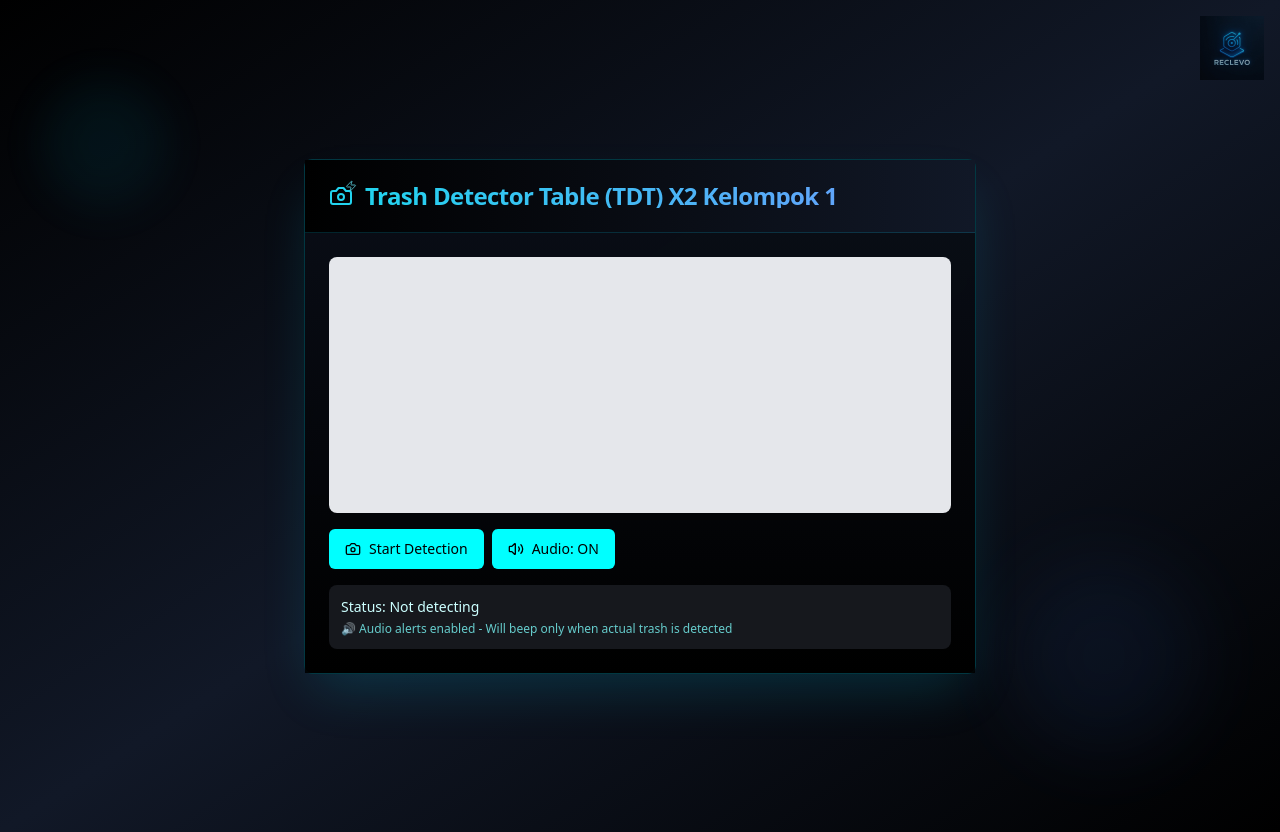
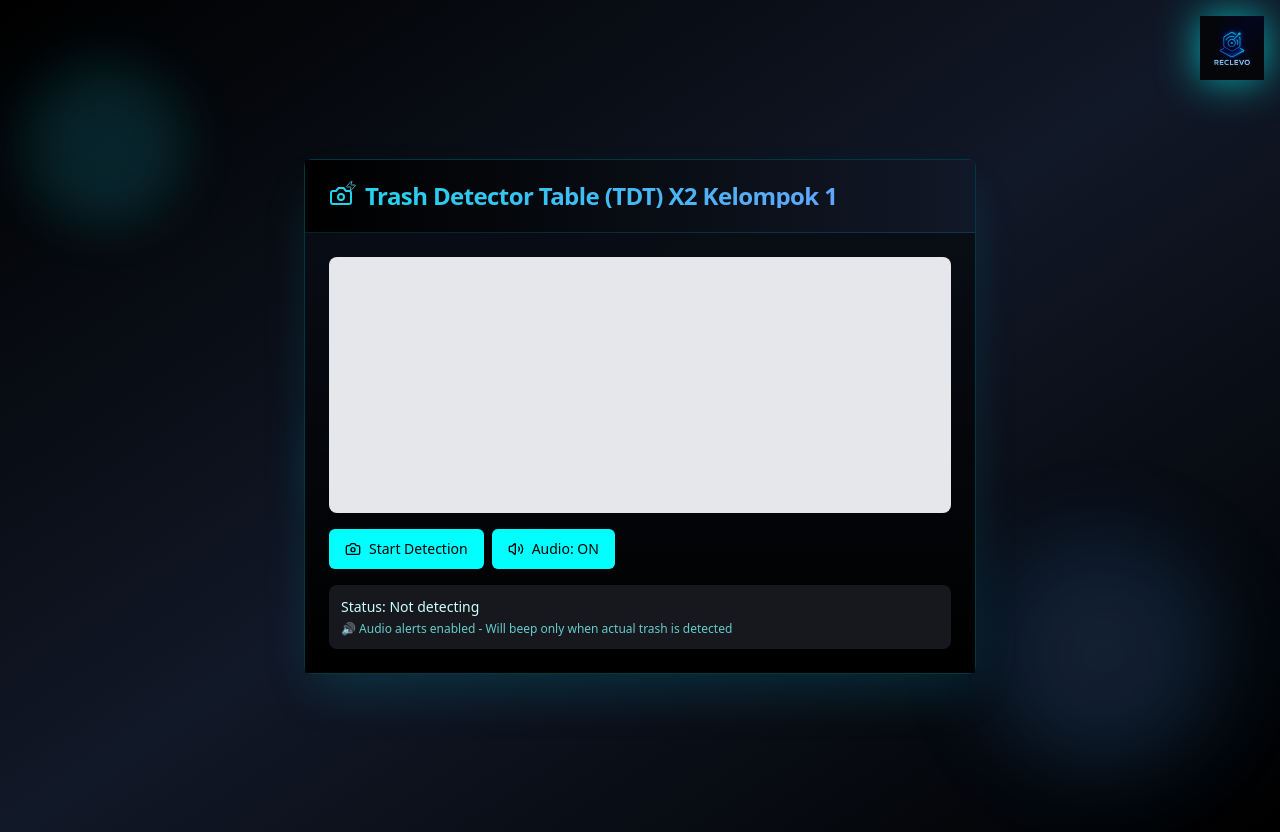
Before and after one commit to womiekom/Trash-Detector-Table-ReclevoX2, a React (Vite) app: page / in a window 1280 px wide. Built offline with nearby package versions, Linux system fonts and the light colour scheme.

Commit message:
Fix: Transparent logo and brighter neon lights
Made the logo background transparent and increased neon light brightness for better visual integration with the website's theme.

```diff
--- a/src/index.css
+++ b/src/index.css
@@ -97,19 +97,28 @@
   }
 }
 
-/* Custom Reclevo animations and effects */
+/* Enhanced Reclevo animations and effects with brighter neon */
 @keyframes neon-glow {
   0%, 100% {
-    text-shadow: 0 0 5px #00ffff, 0 0 10px #00ffff, 0 0 15px #00ffff;
+    text-shadow: 0 0 8px #00ffff, 0 0 16px #00ffff, 0 0 24px #00ffff, 0 0 32px #00ffff;
   }
   50% {
-    text-shadow: 0 0 10px #00ffff, 0 0 20px #00ffff, 0 0 30px #00ffff;
+    text-shadow: 0 0 16px #00ffff, 0 0 32px #00ffff, 0 0 48px #00ffff, 0 0 64px #00ffff;
   }
 }
 
 @keyframes float {
   0%, 100% { transform: translateY(0px); }
   50% { transform: translateY(-10px); }
+}
+
+@keyframes bright-pulse {
+  0%, 100% {
+    box-shadow: 0 0 20px rgba(0, 255, 255, 0.4), inset 0 0 20px rgba(0, 255, 255, 0.1);
+  }
+  50% {
+    box-shadow: 0 0 40px rgba(0, 255, 255, 0.8), inset 0 0 40px rgba(0, 255, 255, 0.2);
+  }
 }
 
 .neon-text {
@@ -119,3 +128,7 @@
 .float-animation {
   animation: float 3s ease-in-out infinite;
 }
+
+.bright-neon-border {
+  animation: bright-pulse 2s ease-in-out infinite;
+}
--- a/src/pages/Index.tsx
+++ b/src/pages/Index.tsx
@@ -4,20 +4,24 @@ import TrashDetector from "@/components/TrashDetector";
 const Index = () => {
   return (
     <div className="min-h-screen bg-gradient-to-br from-black via-gray-900 to-black p-4 relative">
-      {/* Logo in top right corner */}
+      {/* Logo in top right corner with better integration */}
       <div className="absolute top-4 right-4 z-10">
         <img
           src="/lovable-uploads/45faf74a-d40a-4dcf-a8d6-17e44d19dd39.png"
           alt="Reclevo Logo"
-          className="w-16 h-16 object-contain animate-pulse"
+          className="w-16 h-16 object-contain animate-pulse drop-shadow-[0_0_15px_rgba(0,255,255,0.8)] mix-blend-screen brightness-110 contrast-125"
+          style={{
+            filter: 'brightness(1.2) contrast(1.3) drop-shadow(0 0 20px rgba(0, 255, 255, 0.9))'
+          }}
         />
       </div>
 
-      {/* Animated background elements */}
+      {/* Enhanced animated background elements with brighter neon */}
       <div className="absolute inset-0 overflow-hidden pointer-events-none">
-        <div className="absolute top-20 left-10 w-32 h-32 bg-cyan-500/10 rounded-full blur-xl animate-pulse"></div>
-        <div className="absolute bottom-20 right-20 w-48 h-48 bg-blue-500/10 rounded-full blur-2xl animate-pulse delay-1000"></div>
-        <div className="absolute top-1/2 left-1/4 w-24 h-24 bg-cyan-400/5 rounded-full blur-lg animate-pulse delay-500"></div>
+        <div className="absolute top-20 left-10 w-32 h-32 bg-cyan-400/20 rounded-full blur-xl animate-pulse shadow-[0_0_50px_rgba(0,255,255,0.4)]"></div>
+        <div className="absolute bottom-20 right-20 w-48 h-48 bg-blue-400/20 rounded-full blur-2xl animate-pulse delay-1000 shadow-[0_0_80px_rgba(0,150,255,0.4)]"></div>
+        <div className="absolute top-1/2 left-1/4 w-24 h-24 bg-cyan-300/15 rounded-full blur-lg animate-pulse delay-500 shadow-[0_0_40px_rgba(0,255,255,0.3)]"></div>
+        <div className="absolute top-1/3 right-1/3 w-20 h-20 bg-cyan-500/10 rounded-full blur-md animate-pulse delay-700 shadow-[0_0_30px_rgba(0,255,255,0.2)]"></div>
       </div>
 
       <div className="min-h-screen flex items-center justify-center relative z-10">
```
